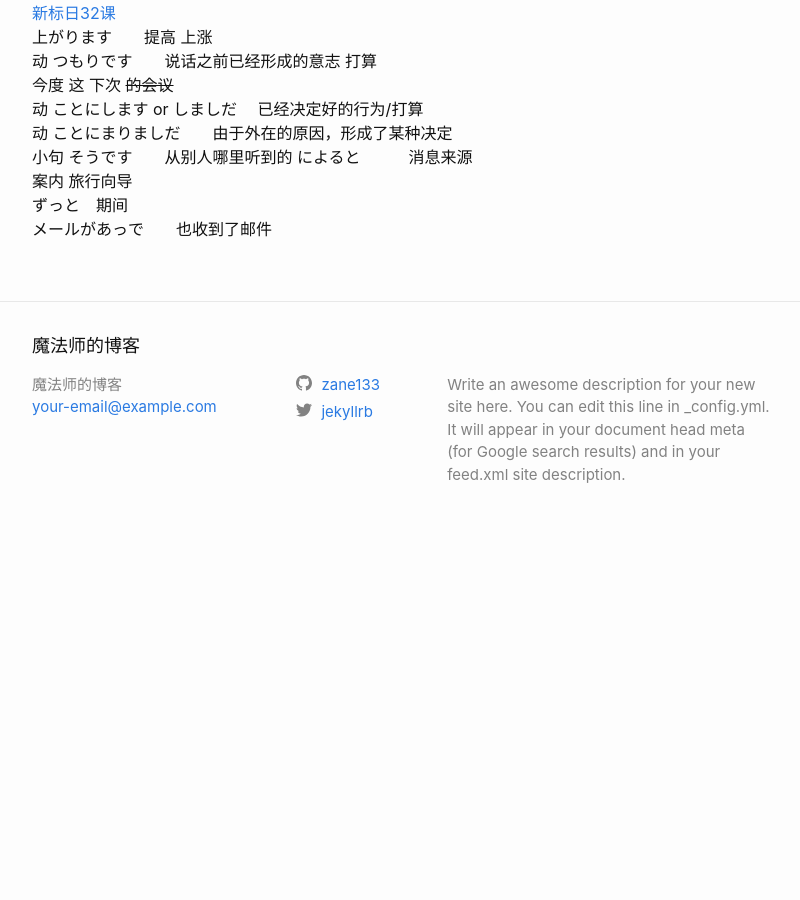
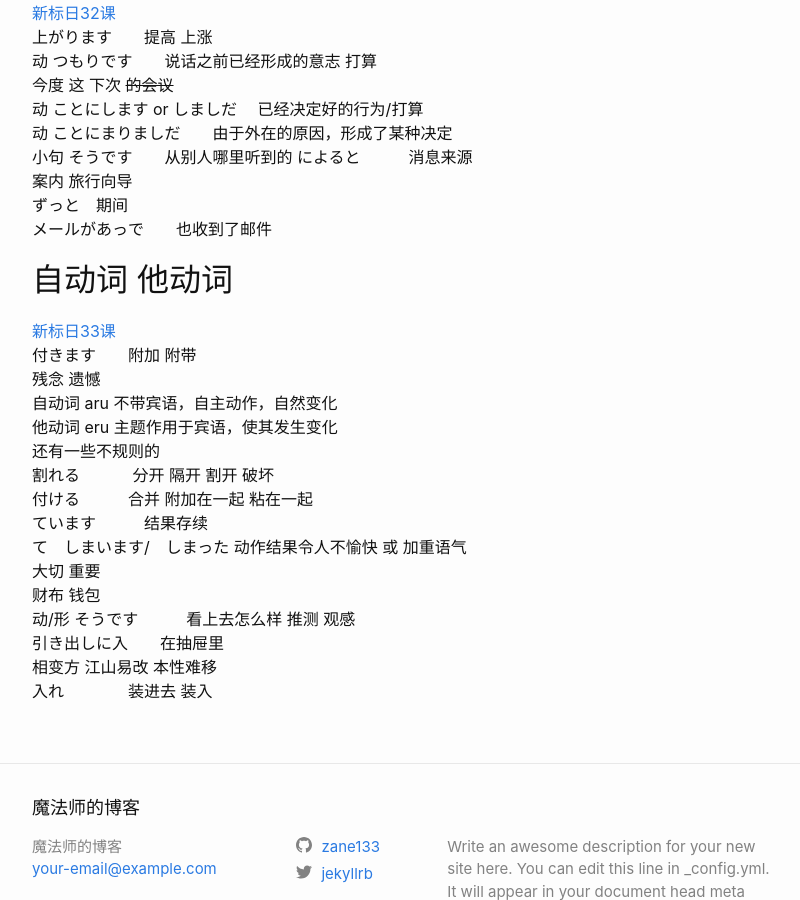
Before and after one commit to zane133/zane133.github.io, a Jekyll site: the page built from _posts/2019-08-17-japanese_study.markdown, in a window 1280 px wide and 900 px high, scrolled down 7048 px. Shown: the whole window, without its empty margins (238-1038 px from the left). Built offline with Jekyll 4.4.1, drawn with Linux system fonts in a browser that asks for light colours; before the commit the page ends 7594 px from its top, so only the background shows below that.

Commit message:
Update 2019-08-17-japanese_study.markdown

```diff
--- a/_posts/2019-08-17-japanese_study.markdown
+++ b/_posts/2019-08-17-japanese_study.markdown
@@ -241,3 +241,21 @@ Google可以在搜索词的尾部加上 **とは**
 案内   旅行向导
 ずっと　期间
 メールがあっで　　也收到了邮件
+
+##  自动词 他动词
+[新标日33课](https://www.bilibili.com/video/av14150839/?p=35)
+付きます　　附加 附带
+残念   遗憾
+自动词  aru 不带宾语，自主动作，自然变化
+他动词  eru 主题作用于宾语，使其发生变化
+还有一些不规则的
+割れる　　　 分开  隔开  割开  破坏
+付ける　　　合并 附加在一起  粘在一起
+ています　　　结果存续
+て　しまいます/　しまった  动作结果令人不愉快 或  加重语气
+大切 重要
+财布 钱包
+动/形  そうです　　　看上去怎么样 推测 观感
+引き出しに入　　在抽屉里
+相变方  江山易改  本性难移
+入れ　　　　装进去 装入
```
